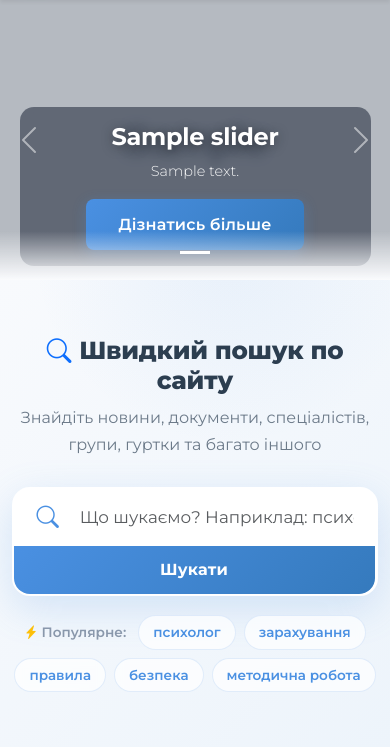
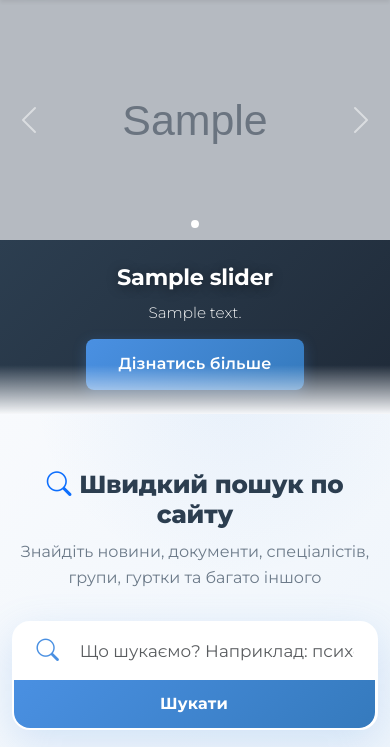
Before and after one commit to Ke1fosao/dnz52, a Django app: page / in a window 390 px wide. Shown: the part 149-896 px from the top of the page. Run offline with Django 5.2, Linux system fonts and the light colour scheme; tables that the repository leaves empty hold one stand-in row (values such as "Sample post"); grey boxes marked "Sample" are stand-in pictures; parts of the project's set-up code (start-up, migrations or seed data) failed here and were passed over; some libraries are stand-ins or nearby versions.

Commit message:
Add attestation admin, redesign pages, fix mobile slider and photo captions

```diff
--- a/main/templates/main/home.html
+++ b/main/templates/main/home.html
@@ -154,12 +154,52 @@
     @media (max-width: 991px) {
         .hero-slider .carousel-item .slide-img { height: 380px; }
     }
+    /* На мобільному виводимо caption ПІД фото, а не як overlay поверх нього,
+       щоб довгий опис не перекривав картинку. */
+    @media (max-width: 767px) {
+        .hero-slider .carousel-item { position: relative; }
+        .hero-slider .carousel-item .slide-img { height: 240px; }
+        .hero-slider .carousel-caption {
+            position: static !important;
+            background: linear-gradient(135deg, #2C3E50 0%, #1F2A38 100%) !important;
+            backdrop-filter: none !important;
+            -webkit-backdrop-filter: none !important;
+            border-radius: 0 !important;
+            margin: 0 !important;
+            padding: 1.5rem 1.25rem !important;
+            max-width: 100% !important;
+            text-align: center;
+            color: #fff;
+        }
+        .hero-slider .carousel-caption h1 {
+            font-size: 1.4rem !important;
+            margin-bottom: 0.6rem;
+        }
+        .hero-slider .carousel-caption .lead {
+            font-size: 0.95rem !important;
+            line-height: 1.55;
+            margin-bottom: 0.9rem;
+        }
+        /* Індикатори (точки) тримаємо біля нижнього краю фото */
+        .hero-slider .carousel-indicators {
+            bottom: auto;
+            top: 210px;
+            margin: 0;
+        }
+        .hero-slider .carousel-indicators button {
+            width: 8px; height: 8px; border-radius: 50%; margin: 0 4px;
+        }
+        /* Стрілки прокрутки — посередині фото, а не всього слайда */
+        .hero-slider .carousel-control-prev,
+        .hero-slider .carousel-control-next {
+            height: 240px;
+        }
+    }
+
     @media (max-width: 576px) {
         .home-search-form .input-group { flex-wrap: wrap; border-radius: 18px; }
         .home-search-form input { flex: 1 1 auto; min-width: 0; }
         .home-search-form .btn { width: 100%; border-radius: 0 0 16px 16px; padding: 12px; }
-        .hero-slider .carousel-item .slide-img { height: 280px; }
-        .carousel-caption { padding: 1rem 1rem !important; }
     }
 </style>
 {% endblock %}
```
Also changed, not shown: main/templates/main/parents_page.html (+12 -2 lines), specialists/templates/specialists/specialist_page.html (+13 -3 lines).
